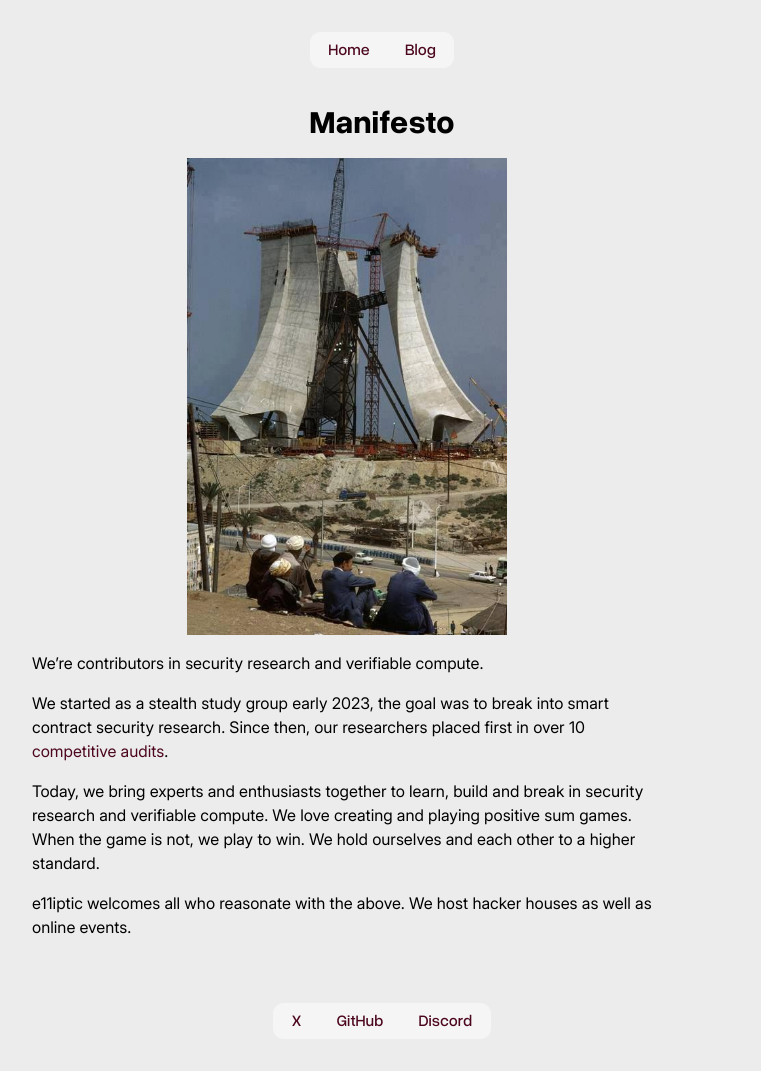
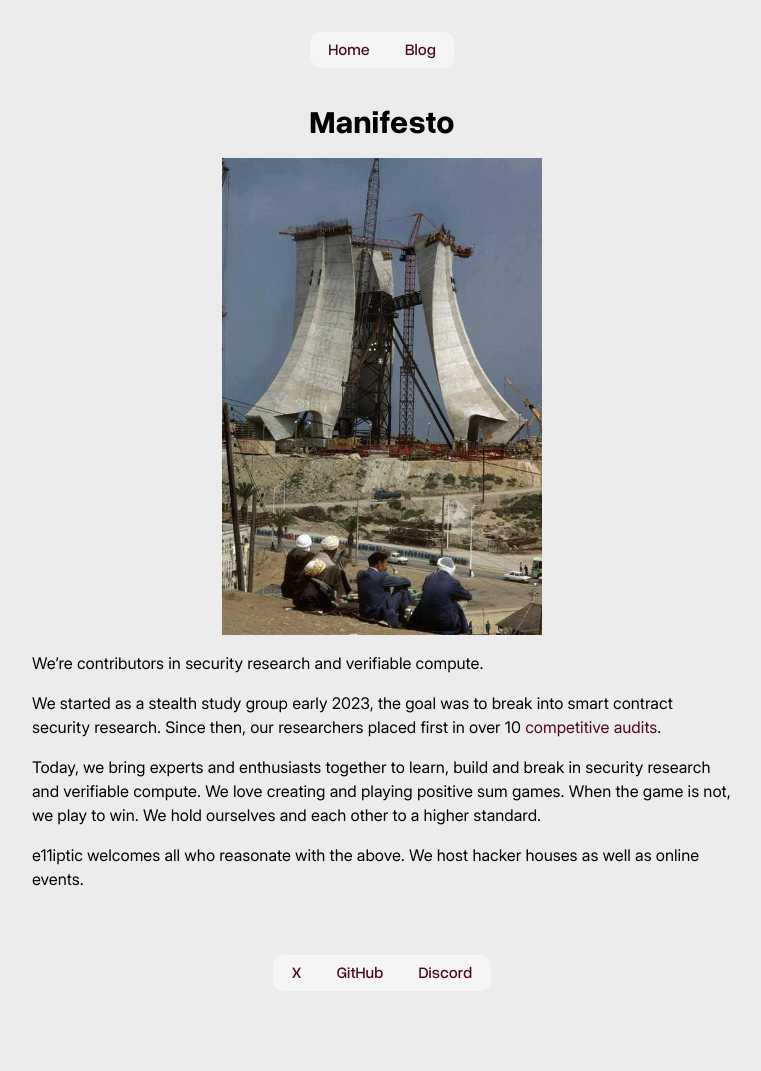
Before and after one commit to e11iptic/e11iptic.github.io, a Jekyll site: the page built from _posts/2025-11-02-Manifesto.md, in a window 1280 px wide. Shown: the whole page, without its empty margins (258-1019 px from the left). Built offline with Jekyll 4.4.1, drawn with Linux system fonts in a browser that asks for light colours; after the commit the page ends 1023 px from its top, so only the background shows below that.

Commit message:
Fix blog width

```diff
--- a/_sass/main.scss
+++ b/_sass/main.scss
@@ -151,7 +151,7 @@ footer {
     }
 
     .post-content {
-        width: var(--content-width);
+        /* width: var(--content-width); */
         line-height: 1.5;
         margin-bottom: 2rem;
 
--- /dev/null
+++ b/_sass/partners.scss
@@ -0,0 +1,90 @@
+/*
+    Partners Layout Styles
+*/
+.partners-page {
+    width: 100%;
+    max-width: 100%;
+    margin: 0;
+    padding: 0;
+
+    .partners-header {
+        text-align: center;
+        margin-bottom: 0;
+        padding: 2rem;
+
+        .partners-title {
+            color: #4c061d;
+            font-weight: 700;
+            font-size: 2.5rem;
+            margin: 0;
+        }
+    }
+
+    .partners-grid {
+        display: grid;
+        grid-template-columns: repeat(auto-fit, minmax(200px, 200px));
+        gap: 0;
+        margin: 0;
+        justify-content: center;
+
+        @media (max-width: 768px) {
+            grid-template-columns: repeat(auto-fit, minmax(150px, 150px));
+        }
+    }
+
+    .partner-box {
+        background: #f5f5f5;
+        border: 1px solid #e0e0e0;
+        padding: 1.5rem;
+        display: flex;
+        flex-direction: column;
+        align-items: center;
+        text-align: center;
+        aspect-ratio: 1;
+        width: 200px;
+        height: 200px;
+        box-sizing: border-box;
+        overflow: hidden;
+
+        @media (max-width: 768px) {
+            width: 150px;
+            height: 150px;
+            padding: 1rem;
+        }
+
+        .partner-logo {
+            width: 100%;
+            height: 140px;
+            display: flex;
+            align-items: center;
+            justify-content: center;
+            margin-bottom: 0.5rem;
+            flex-shrink: 0;
+
+            @media (max-width: 768px) {
+                height: 100px;
+            }
+
+            img {
+                max-width: 100%;
+                max-height: 100%;
+                object-fit: contain;
+            }
+        }
+
+        .partner-info {
+            width: 100%;
+            overflow: hidden;
+
+            .partner-name {
+                color: #4c061d;
+                font-size: 0.8rem;
+                font-weight: 700;
+                margin: 0;
+                white-space: nowrap;
+                overflow: hidden;
+                text-overflow: ellipsis;
+            }
+        }
+    }
+}
```
